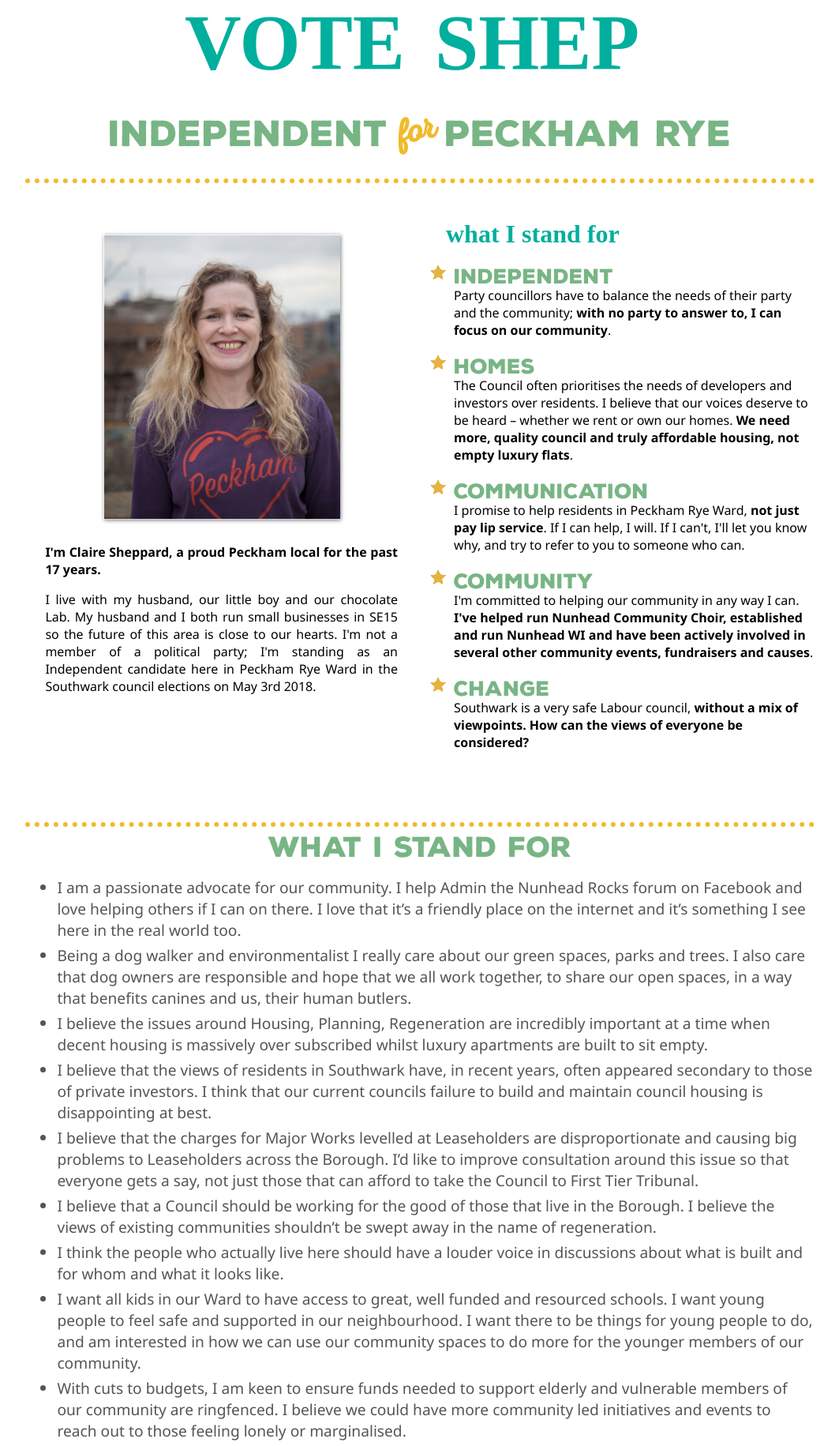
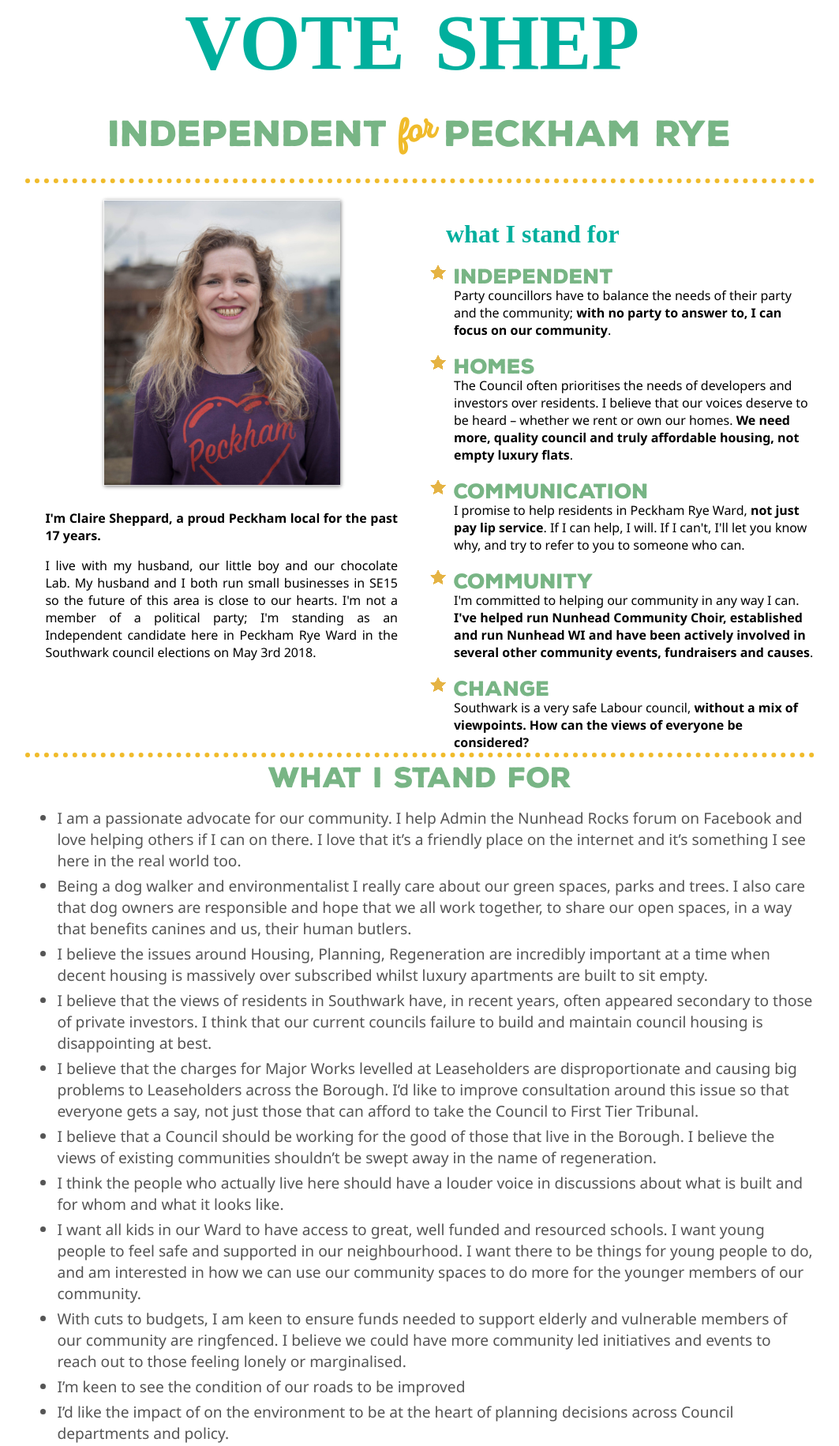
Before and after one commit to brooksie155/shep4peckham, a PHP site: page /index-grid.html in a window 1280 px wide. Shown: the part 140-1971 px from the top of the page at 79% size, without its empty margins (108-1171 px from the left). Run offline with PHP 8.4, Linux system fonts and the light colour scheme; some web fonts are replaced.

Commit message:
update size of summary section

```diff
--- a/grid.css
+++ b/grid.css
@@ -26,7 +26,7 @@
          "leftMargin footer footer rightMargin";
 
     grid-template-columns: 10% 1fr 1fr 10%;
-    grid-template-rows: 80px 120px 100px 5px 1fr 5px auto;
+    grid-template-rows: 80px 120px 100px 5px 710px 5px auto;
     grid-gap: 6px;
     align-items: stretch;
     height:110%;
@@ -168,7 +168,7 @@
 
 #whatSummary {
     grid-area: whatSummary;
-        padding-top: 40px;
+    padding-top: 40px;
 
 }
 
```
